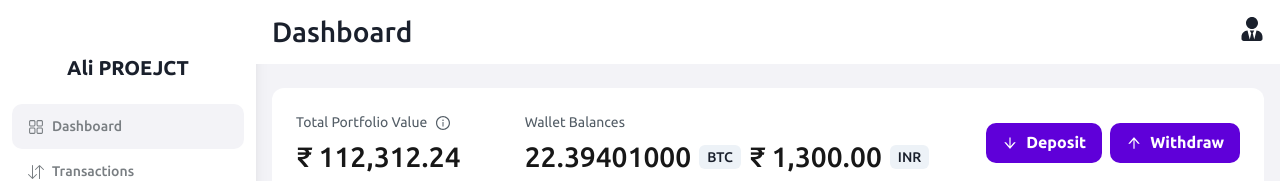
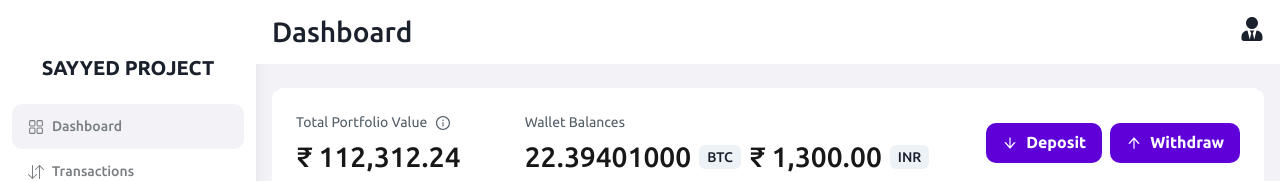
Before and after one commit to mohammadAli82/react-crypto-dashboard, a React (Vite) app: page / in a window 1280 px wide. Shown: the top 181 px of the page. Built offline with nearby package versions, Linux system fonts and the light colour scheme.

Commit message:
add commit

```diff
--- a/src/components/Sidenav.jsx
+++ b/src/components/Sidenav.jsx
@@ -41,7 +41,7 @@ const Sidenav = () => {
     >
       <Box>
         <Heading textAlign="center" fontSize="20px" as="h1" pt="3.5rem">
-          Ali PROEJCT
+          SAYYED PROJECT
         </Heading>
         <Box mt="6" mx="3">
           {navLinks.map((nav) => (
```
